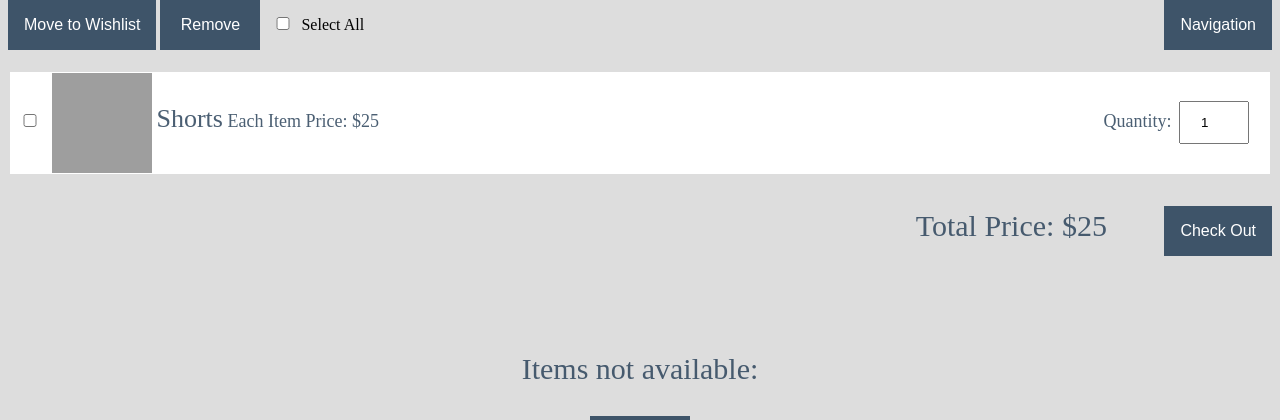
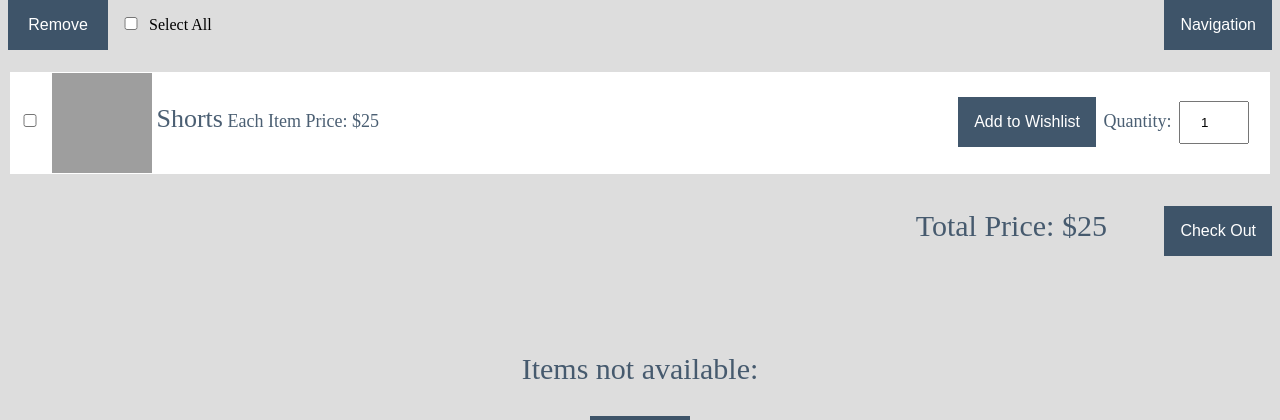
Before and after one commit to katrina-liu/web-application-project, a Django app: page /shopping_cart in a window 1280 px wide. Shown: the part 126-546 px from the top of the page. Run offline with Django 3.2, Linux system fonts and the light colour scheme; a user stored in the database is signed in; data comes from the database, SQL or seed files in the repository; both versions use the stored data as it was after the commit; grey boxes are pictures that could not be loaded.

Commit message:
Implemented move item from shopping cart to wishlist

```diff
--- a/ecommerce_platform/templates/shopping_cart.html
+++ b/ecommerce_platform/templates/shopping_cart.html
@@ -24,11 +24,6 @@
 {% block body %}
 
     <button>
-        <a id = "id_add_to_wishlist" href="{% url 'home' %}">
-            Move to Wishlist
-        </a>
-    </button>
-    <button>
         <a id = "id_remove" href="{% url 'home' %}">
             Remove
         </a>
@@ -47,6 +42,9 @@
                         {{ product.product_name }}</a>
                     <span class="small_price">Each Item Price: ${{ product.product_price }}</span>
             <p style="float:right; margin: 20px">
+                <a id = "id_add_to_cart" href="{% url 'move_cart_to_wishlist' product.id %}">
+                    <button>Add to Wishlist</button>
+                </a>
                 <label for="quantity">Quantity:</label>
                 <input type="number" class="quantity_box" id="id_quantity_{{product.id}}" name="quantity" min="1" value="1">
             </p>
--- a/ecommerce_platform/views.py
+++ b/ecommerce_platform/views.py
@@ -300,3 +300,14 @@ def move_wishlist_to_cart(request, id):
     # add item to shopping cart
     cart.shopping_cart_product.add(product)
     return redirect(reverse('shopping_cart'))
+
+def move_cart_to_wishlist(request, id):
+    user = request.user
+    product = get_object_or_404(Product, id=id)
+    wishlist = get_object_or_404(Wishlist, wishlist_user=user)
+    cart = get_object_or_404(ShoppingCart, shopping_cart_user=user)
+    # delete item from shopping cart
+    cart.shopping_cart_product.remove(product)
+    # add item to wishlist
+    wishlist.wishlist_products.add(product)
+    return redirect(reverse('wishlist'))
--- a/webapps/urls.py
+++ b/webapps/urls.py
@@ -45,5 +45,6 @@ urlpatterns = [
     path('add_to_shopping_cart=<int:product_id>', views.add_to_shopping_cart,
          name='add_to_shopping_cart'),
     path('get_profile_photo/<int:id>', views.get_profile_photo, name = "profile_photo"),
-    path('move_wishlist_to_cart/<int:id>', views.move_wishlist_to_cart, name = "move_wishlist_to_cart")
+    path('move_wishlist_to_cart/<int:id>', views.move_wishlist_to_cart, name = "move_wishlist_to_cart"),
+    path('move_cart_to_wishlist/<int:id>', views.move_cart_to_wishlist, name = "move_cart_to_wishlist")
 ]
```
Also changed, not shown: db.sqlite3.
